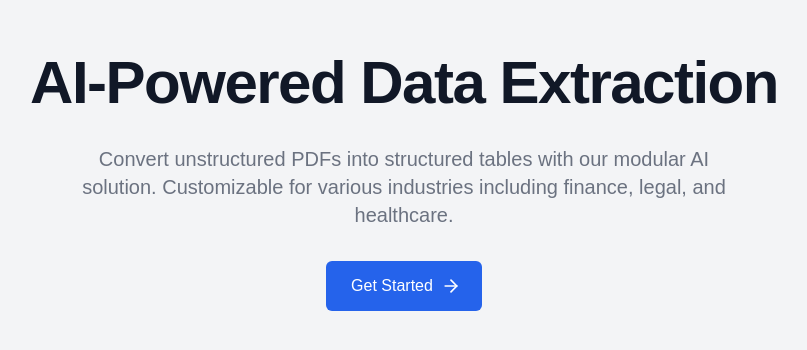
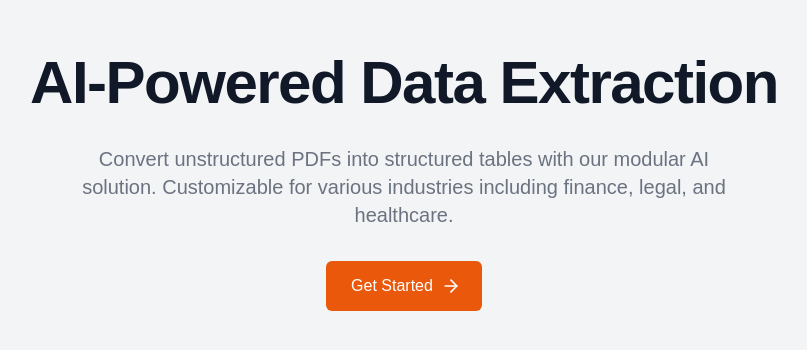
Before and after one commit to fstihler/paiptest, a Next.js app: page / in a window 1280 px wide. Shown: the part 218-568 px from the top of the page, without its empty margins (236-1043 px from the left). Built offline with nearby package versions, Linux system fonts and the light colour scheme.

Commit message:
modified page 2

```diff
--- a/components/app-page.tsx
+++ b/components/app-page.tsx
@@ -17,7 +17,7 @@
         <div className="mt-8">
           <Link
             href="/extract"
-            className="inline-flex items-center px-6 py-3 border border-transparent text-base font-medium rounded-md text-white bg-blue-600 hover:bg-blue-700"
+            className="inline-flex items-center px-6 py-3 border border-transparent text-base font-medium rounded-md text-white bg-orange-600 hover:bg-orange-700"
           >
             Get Started
             <ArrowRight className="ml-2 -mr-1 h-5 w-5" aria-hidden="true" />
```
